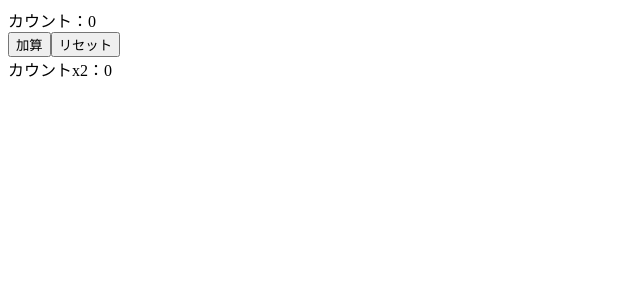
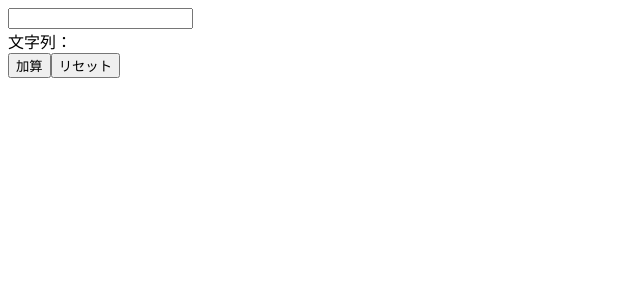
Before and after one commit to k-iseri/vue-counter, a Nuxt app: page / in a window 1280 px wide. Shown: the top 300 px of the page, without its empty margins (0-640 px from the left). Built offline with nearby package versions, Linux system fonts and the light colour scheme.

Commit message:
文字列

```diff
--- a/pages/index.vue
+++ b/pages/index.vue
@@ -1,11 +1,12 @@
 <template>
   <div>
-    <div>カウント：{{ count }}</div>
+    <input v-model="inputString" />
+    <div>文字列：{{ outputString }}</div>
     <div>
       <button @click="increment">加算</button>
       <button @click="reset">リセット</button>
     </div>
-    <div>カウントx2：{{ countx2 }}</div>
+    {{ stringx2 }}
   </div>
 </template>
 
@@ -13,24 +14,24 @@
 export default {
   data() {
     return {
-      /* 変数を用意する。初期値は0 */
-      count: 0,
+      inputString: '',
+      outputString: '',
     }
   },
   computed: {
-    countx2: function() {
+    stringx2: function() {
       /* 常にcountの2倍を返す */
-      return this.count * 2
+      return this.outputString + this.outputString
     },
   },
   methods: {
     increment: function() {
       /* 呼ばれたらcountに1を足す */
       this.count++
+      this.outputString += this.inputString
     },
     reset: function() {
-      /* 呼ばれたらcountに0を代入 */
-      this.count = 0
+      this.inputString = ''
     },
   },
 }
```
